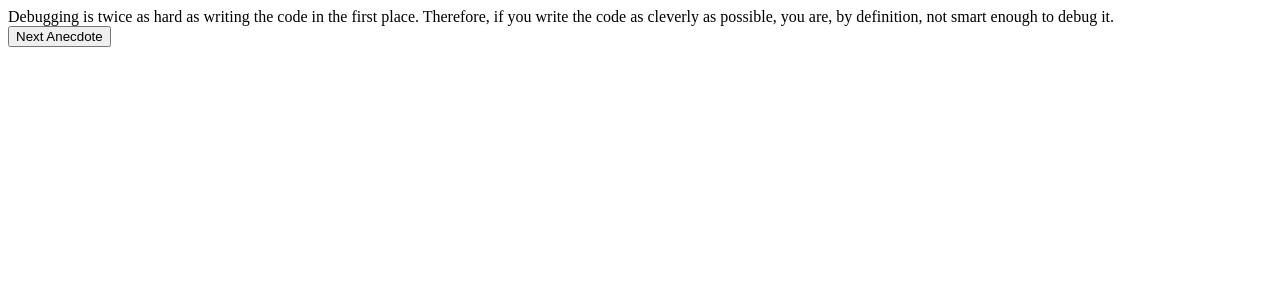
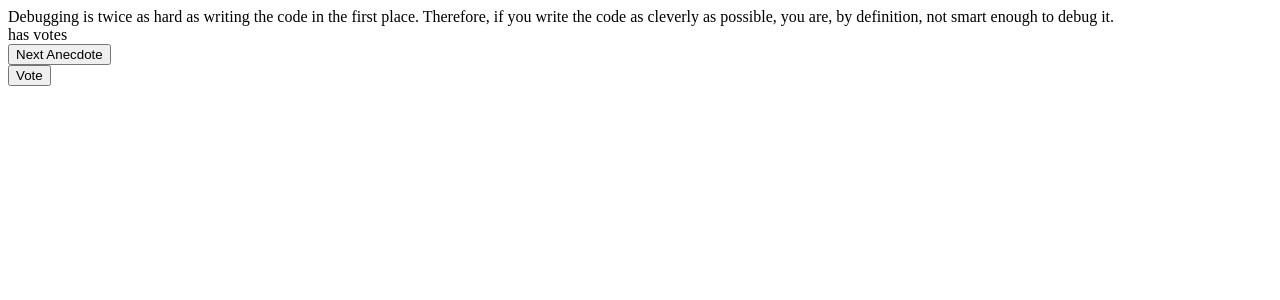
Before and after one commit to Jaathavan/FSO-2022-Exercise-Solutions, a React (Create React App) app in the folder part1/anecdotes/: page / in a window 1280 px wide. Shown: the top 300 px of the page. Built offline with nearby package versions, Linux system fonts and the light colour scheme.

Commit message:
change votes to be an object with values from 0-6

```diff
--- a/part1/anecdotes/src/App.js
+++ b/part1/anecdotes/src/App.js
@@ -21,18 +21,33 @@ const App = () => {
     'Programming without an extremely heavy use of console.log is same as if a doctor would refuse to use x-rays or blood tests when diagnosing patients.'
   ]
 
-  const [selected, setSelected] = useState(Math.floor(Math.random() * anecdotes.length))
+  const [selected, setSelected] = useState(Math.floor(Math.random() * 7))
+
+  const [votes, setVotes] = useState({
+    0: 0,
+    1: 0,
+    2: 0,
+    3: 0,
+    4: 0,
+    5: 0,
+    6: 0
+  })
 
   const changeAnecdote = () => {
-    let randInt = Math.floor(Math.random() * anecdotes.length)
-    console.log(randInt);
+    const randInt = Math.floor(Math.random() * 7)
     setSelected(randInt)
+  }
+
+  const vote = () => {
+    setVotes(votes + 1)
   }
 
   return (
     <div>
       {anecdotes[selected]}
+      <div>has  votes</div>
       <Button handleClick={changeAnecdote} text="Next Anecdote" />
+      <Button handleClick={vote} text="Vote" />
     </div>
   )
 }
```
